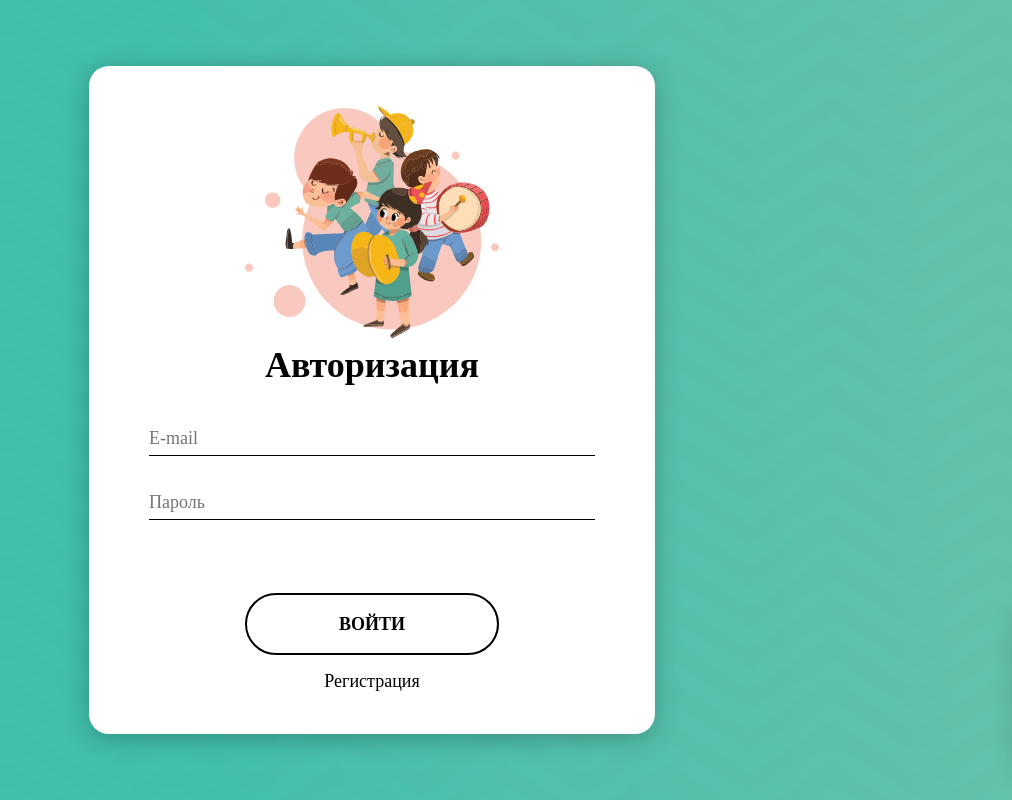
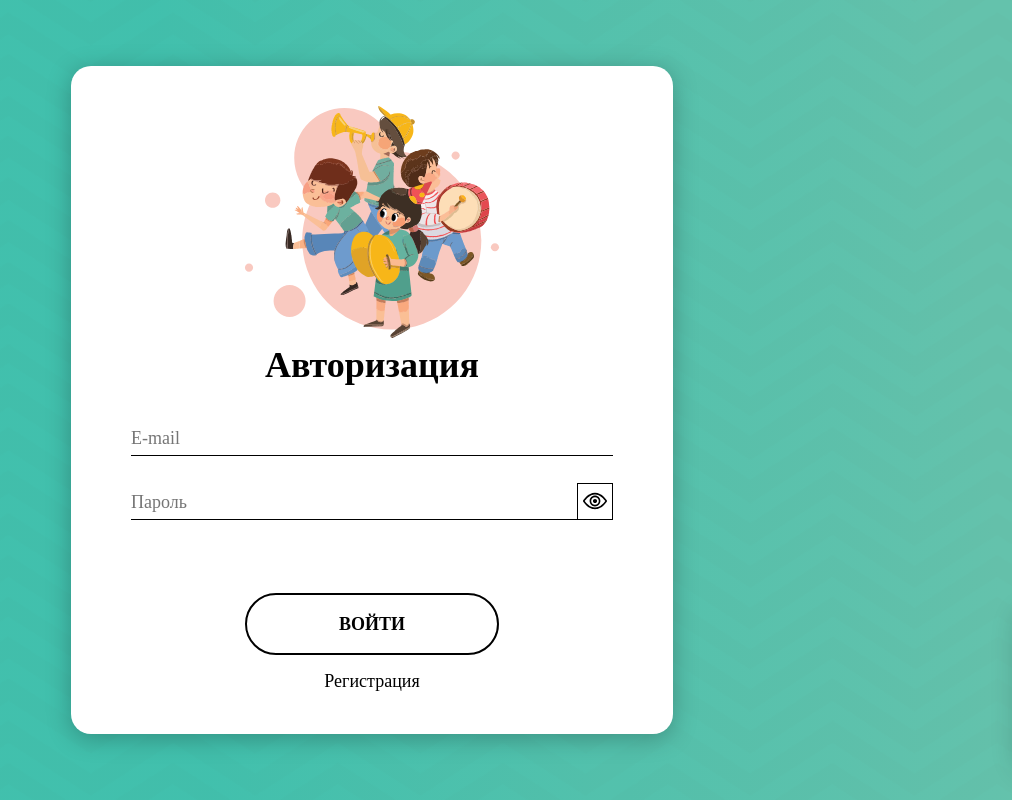
Before and after one commit to Amalthea-code/birch, a Vue app: page /autorization in a window 1280 px wide. Shown: the whole page, without its empty margins (268-1280 px from the left). Built offline with nearby package versions, Linux system fonts and the light colour scheme; a web font is replaced by a local one; what vue-the-mask would draw is missing.

Commit message:
feat:release v9

```diff
--- a/src/components/blocks/CabinetSlider.vue
+++ b/src/components/blocks/CabinetSlider.vue
@@ -105,9 +105,6 @@
         parents: 'parents/GET_PARENTS'
 
       }),
-    },
-    mounted () {
-      console.log(this.childen, this.parents)
     }
   }
 </script>
--- a/src/store/modules/children.js
+++ b/src/store/modules/children.js
@@ -21,7 +21,7 @@ export default {
       commit('SET_FOUNDCHILD', getters.GET_CHILDREN.find((item, index) => index == id))
     },
     fetchChildren ({ commit, rootGetters }) {
-      fetch('http://89.108.98.57:1337/api/childrens?filters[user]=' + rootGetters['profile/GET_AUTORIZEDUSER'].id, {
+      fetch(process.env.VUE_APP_DOMAIN + '/childrens?filters[user]=' + rootGetters['profile/GET_AUTORIZEDUSER'].id, {
         method: 'GET',
         headers: {
           'Content-Type': 'application/json',
@@ -30,12 +30,11 @@ export default {
       }).then((response) => {
         return response.json();
       }).then((data) => {
-        console.log(data)
         commit('SET_CHILDREN', data.data)
       })
     },
     fetchCreateChild ({ getters, rootGetters}) {
-      fetch('http://89.108.98.57:1337/api/childrens', {
+      fetch(process.env.VUE_APP_DOMAIN + '/childrens', {
         method: 'POST',
         body: JSON.stringify({
           data: {
@@ -62,12 +61,10 @@ export default {
         }
       }).then((response) => {
         return response.json();
-      }).then((data) => {
-        console.log(data)
       })
     },
     deleteChild ({rootGetters}, id) {
-      fetch('http://89.108.98.57:1337/api/childrens/' + id, {
+      fetch(process.env.VUE_APP_DOMAIN + '/childrens/' + id, {
         method: 'DELETE',
         headers: {
           'Content-Type': 'application/json',
@@ -75,8 +72,6 @@ export default {
         }
       }).then((response) => {
         return response.json();
-      }).then((data) => {
-        console.log(data)
       })
     }
   },
--- a/src/store/modules/news.js
+++ b/src/store/modules/news.js
@@ -20,7 +20,7 @@ export default {
       commit('SET_FOUNDNEWS', getters.GET_NEWS.find( item => item.id == id))
     },
     fetchNews ({commit}, page = 1) {
-      fetch('http://89.108.98.57:1337/api/articles?populate=*&pagination[page]=' + page, {
+      fetch(process.env.VUE_APP_DOMAIN + '/articles?populate=*&pagination[page]=' + page, {
         method: 'GET',
         headers: {
           'Content-Type': 'application/json',
--- a/src/store/modules/parents.js
+++ b/src/store/modules/parents.js
@@ -21,7 +21,7 @@ export default {
       commit('SET_FOUNDPARENT', getters.GET_PARENTS.find((item, index) => index == id))
     },
     fetchParents ({ commit, rootGetters }) {
-      fetch('http://89.108.98.57:1337/api/parents?filters[user]=' + rootGetters['profile/GET_AUTORIZEDUSER'].id, {
+      fetch(process.env.VUE_APP_DOMAIN + '/parents?filters[user]=' + rootGetters['profile/GET_AUTORIZEDUSER'].id, {
         method: 'GET',
         headers: {
           'Content-Type': 'application/json',
@@ -30,12 +30,11 @@ export default {
       }).then((response) => {
         return response.json();
       }).then((data) => {
-        console.log(data)
         commit('SET_PARENTS', data.data)
       })
     },
     fetchCreateParent ({ commit, getters, rootGetters}) {
-      fetch('http://89.108.98.57:1337/api/parents', {
+      fetch(process.env.VUE_APP_DOMAIN + '/parents', {
         method: 'POST',
         body: JSON.stringify({
           data: {
@@ -62,12 +61,11 @@ export default {
       }).then((response) => {
         return response.json();
       }).then((data) => {
-        console.log(data)
         commit('SET_PARENT', data.data)
       })
     },
     deleteParent ({rootGetters}, id) {
-      fetch('http://89.108.98.57:1337/api/parents/' + id, {
+      fetch(process.env.VUE_APP_DOMAIN + '/parents/' + id, {
         method: 'DELETE',
         headers: {
           'Content-Type': 'application/json',
@@ -75,8 +73,6 @@ export default {
         }
       }).then((response) => {
         return response.json();
-      }).then((data) => {
-        console.log(data)
       })
     }
   },
--- a/src/store/modules/profile.js
+++ b/src/store/modules/profile.js
@@ -27,7 +27,7 @@ export default {
   actions: {
     fetchAutorisation ({ commit, getters }) {
       commit('SET_ANSWER', 'expect')
-      fetch('http://89.108.98.57:1337/api/auth/local', {
+      fetch(process.env.VUE_APP_DOMAIN + '/auth/local', {
         method: 'POST',
         body: JSON.stringify(getters.GET_AUTORISATION),
         headers: {
@@ -46,7 +46,7 @@ export default {
     },
     fetchRegistration ({ commit, getters }) {
       commit('SET_ANSWER', 'expect')
-      fetch('http://89.108.98.57:1337/api/auth/local/register', {
+      fetch(process.env.VUE_APP_DOMAIN + '/auth/local/register', {
         method: 'POST',
         body: JSON.stringify({
           sName: getters.GET_PROFILE.sName,
@@ -69,14 +69,16 @@ export default {
       }).then((response) => {
         return response.json();
       }).then((data) => {
-        console.log(data)
         if (data.jwt) {
           commit('SET_ANSWER', 'succes');
         }
-      }).catch(commit('SET_ANSWER', 'fail'));
+        if (data.error.message === 'Username already taken') {
+          commit('SET_ANSWER', 'mailerr');
+        }
+      });
     },
     fetchUserData ({ commit, rootGetters }) {
-      fetch('http://89.108.98.57:1337/api/users/me', {
+      fetch(process.env.VUE_APP_DOMAIN + '/users/me', {
         method: 'GET',
         headers: {
           'Content-Type': 'application/json',
@@ -85,14 +87,13 @@ export default {
       }).then((response) => {
         return response.json();
       }).then((data) => {
-        console.log(data)
         commit('SET_AUTORIZEDUSER', data)
         commit('parents/SET_PARENTS', data.parents, { root: true })
         commit('children/SET_CHILDREN', data.childrens, { root: true })
       })
     },
     fetchOrder ({ rootGetters }, order) {
-      fetch('http://89.108.98.57:1337/api/orders', {
+      fetch(process.env.VUE_APP_DOMAIN + '/orders', {
         method: 'POST',
         body: JSON.stringify({
             data: {
@@ -114,8 +115,6 @@ export default {
         }
       }).then((response) => {
         return response.json();
-      }).then((data) => {
-        console.log(data)
       })
     }
   },
--- a/src/store/modules/shifts.js
+++ b/src/store/modules/shifts.js
@@ -49,7 +49,6 @@ export default {
       }).then((response) => {
         return response.json();
       }).then((data) => {
-        console.log(data);
         commit('SET_SHIFTS', data)
       });
     },
--- a/src/store/modules/vacancies.js
+++ b/src/store/modules/vacancies.js
@@ -19,7 +19,6 @@ export default {
       }).then((response) => {
         return response.json();
       }).then((data) => {
-        console.log(data);
         commit('SET_VACANCIES', data)
       });
     },
--- a/src/views/answerPage.vue
+++ b/src/views/answerPage.vue
@@ -3,7 +3,8 @@
     :class="{
       'answer-page': true,
       'answer-page_succes': GET_ANSWER === 'succes',
-      'answer-page_fail': GET_ANSWER === 'fail'
+      'answer-page_fail': GET_ANSWER === 'fail' || GET_ANSWER === 'mailerr'
+
     }"
   >
     <div class="answer-page__logo">
@@ -13,6 +14,7 @@
     <div class="answer-page__title">
       <span v-if="GET_ANSWER === 'expect'">Ожидаем ответ...</span>
       <span v-if="GET_ANSWER === 'succes' && mode === 'reg'">Личный кабинет<br /> успешно создан</span>
+      <span v-if="GET_ANSWER === 'mailerr' && mode === 'reg'">Пользователь с&nbsp;таким email уже&nbsp;существует</span>
       <span v-if="GET_ANSWER === 'succes' && mode === 'mail'">Письмо отправлено на почту</span>
       <span v-if="GET_ANSWER === 'succes' && mode === 'autorisation'">Авторизация прошла успешно!</span>
       <span v-if="GET_ANSWER === 'fail'">Произошла ошибка.<br />Попробуйте ещё раз.</span>
@@ -29,7 +31,7 @@
     props: {
       mode: {
         type: String,
-        default: ''
+        default: 'expect'
       }
     },
     computed: {
@@ -42,7 +44,6 @@
         if (this.GET_ANSWER === 'succes' && this.mode === 'autorisation') {
           this.$router.push({ name: 'cabinet', params: { returnFetch: true }})
         } else {
-          console.log('qwer')
           this.$router.push({ name: 'authorization'})
         }
       }
--- a/src/views/authorization.vue
+++ b/src/views/authorization.vue
@@ -4,7 +4,7 @@
     <div class="authorization__title">Авторизация</div>
     <div class="authorization__box">
       <input :class="{'authorization__input': true, 'authorization__input_error':(v$.email.$dirty && v$.email.$error)}" autocomplete="email" placeholder="E-mail" type="text" v-model="email">
-      <input :class="{'authorization__input': true, 'authorization__input_error':(v$.password.$dirty && v$.password.$error)}" autocomplete="current-password" placeholder="Пароль" type="password" v-model="password">
+      <input :class="{'authorization__input': true, 'authorization__input_password': true, 'authorization__input_error':(v$.password.$dirty && v$.password.$error)}" autocomplete="current-password" placeholder="Пароль" :type="isPassword" v-model="password"><span @click="switchPassword" class="password-hidden"><hidden/></span>
     </div>
     <button type="button" class="authorization__button" @click="enter">ВОЙТИ</button>
     <div class="authorization__link">
@@ -20,6 +20,7 @@
 <script>
 import { mapActions, mapMutations } from 'vuex'
 import Alert from '@/components/elements/Alert'
+import hidden from '@/assets/images/icons/hidden'
 import useVuelidate from '@vuelidate/core'
 import { required, email } from '@vuelidate/validators'
 import Authorization from '@/assets/images/icons/authorization'
@@ -29,12 +30,14 @@ import Authorization from '@/assets/images/icons/authorization'
     },
     components: {
       Authorization,
-      Alert
+      Alert,
+      hidden
     },
     data () {
       return {
         email: '',
         password: '',
+        isPassword: 'password'
       }
     },
     watch: {
@@ -72,6 +75,9 @@ import Authorization from '@/assets/images/icons/authorization'
           return;
         }
       },
+      switchPassword () {
+        this.isPassword === 'password' ? this.isPassword = 'text' : this.isPassword = 'password'
+      }
     },
     mounted () {
       if (localStorage.getItem('token')) {
@@ -82,6 +88,23 @@ import Authorization from '@/assets/images/icons/authorization'
 </script>
 
 <style lang="scss" scoped>
+  .password-hidden {
+    cursor: pointer;
+    display: inline-block;
+    border: 1px solid #000;
+    width: 34px;
+    height: 35px;
+    @media screen and (max-width: 680px) {
+      height: 34.5px;
+    }
+    svg {
+      position: relative;
+      top: 5px;
+      left: 5px;
+      width: 24px;
+      height: 24px;
+    }
+  }
   .authorization {
     position: relative;
     z-index: 1;
@@ -151,9 +174,12 @@ import Authorization from '@/assets/images/icons/authorization'
     font-size: 18px;
     line-height: 25px;
     width: 100%;
+    &_password {
+      width: calc(100% - 36px);
+    }
     @media screen and (max-width: 680px) {
-      font-size: 14px;
-      line-height: 20px;
+      font-size: 16px;
+      line-height: 24px;
     }
     &_error {
       border-color: red;
--- a/src/views/cabinet.vue
+++ b/src/views/cabinet.vue
@@ -41,13 +41,11 @@ import { mapActions, mapGetters, mapMutations } from 'vuex'
       output () {
       localStorage.removeItem('token')
       this.SET_TOKEN(null)
-      console.log('qwerrr')
       this.$router.push({ path: '/autorization'})
     }
     },
     mounted () {
       if (this.returnFetch) {
-        console.log('проверка')
         this.fetchUserData()
       }
     }
--- a/src/views/payment.vue
+++ b/src/views/payment.vue
@@ -224,7 +224,6 @@
             user_issued: this.user.issued
           }
         }
-        console.log('order')
         this.fetchOrder(order)
       }
     }
```
Also changed, not shown: 1 other file (tests, documents, lock files or other folders).
